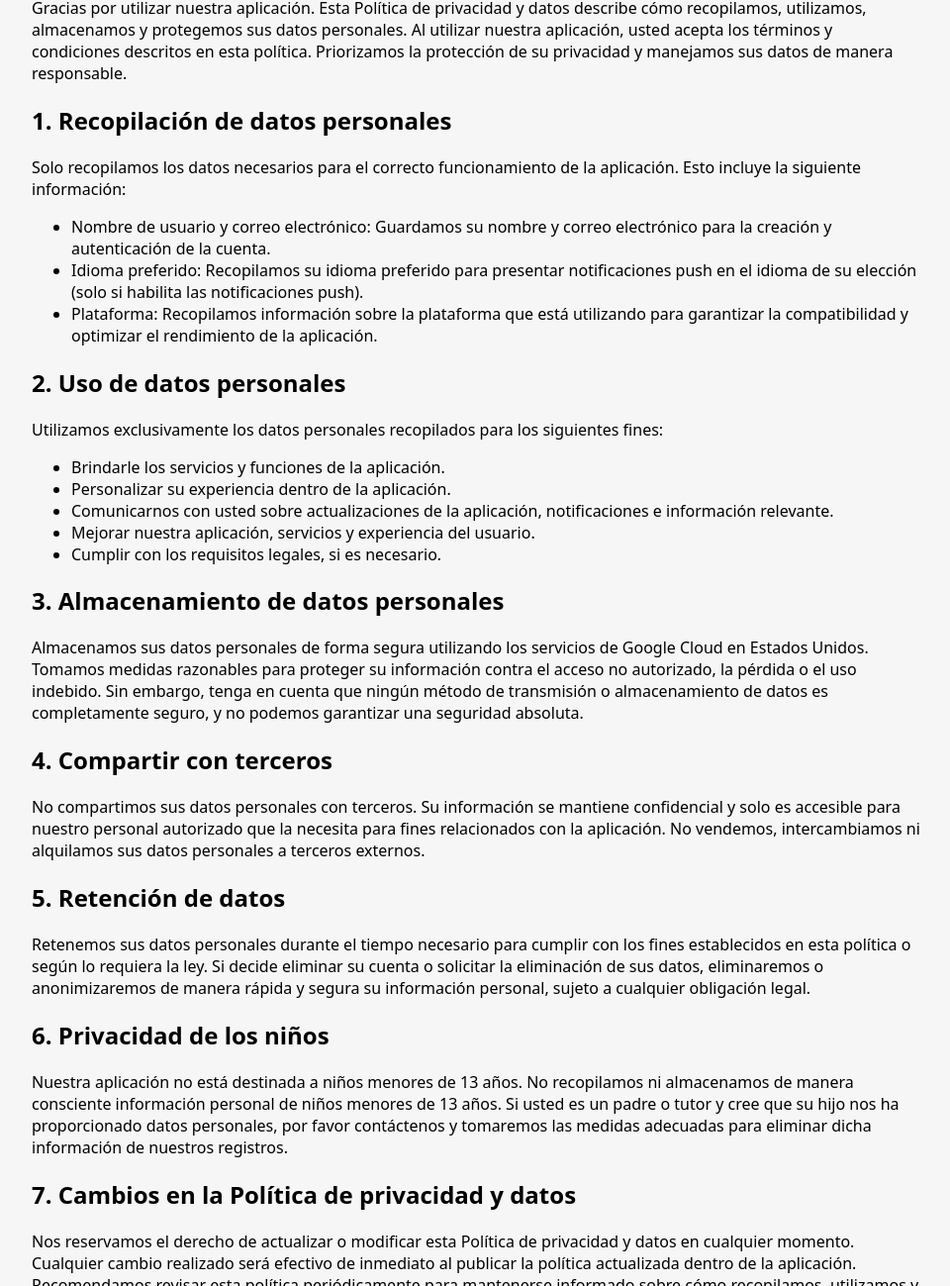
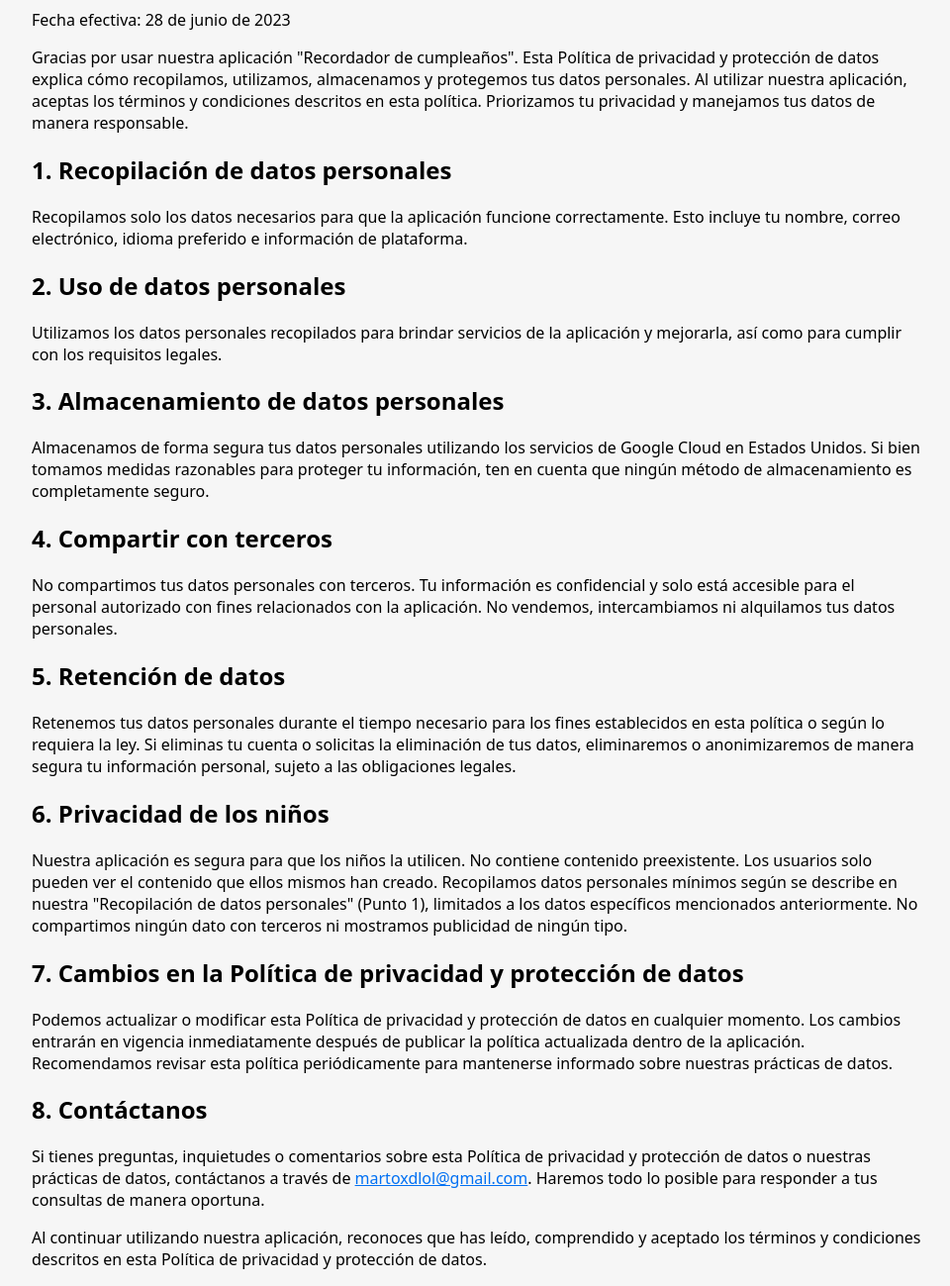
Before and after one commit to Martoxdlol/birthday_reminder, an Astro site in the folder docs/: page /es/privacy-policy in a window 1280 px wide. Shown: the part 201-1500 px from the top of the page at 99% size, without its empty margins (158-1118 px from the left). Built offline with nearby package versions, Linux system fonts and the light colour scheme; Astro itself is replaced by a stand-in of ours.

Commit message:
changes to privacy policy

```diff
--- a/docs/src/components/PrivacyPolicyES.astro
+++ b/docs/src/components/PrivacyPolicyES.astro
@@ -1,97 +1,72 @@
-<h1>Política de privacidad y datos</h1>
-<p>Fecha de vigencia: 2023-06-22</p>
+<h1>Política de privacidad y protección de datos</h1>
+<p>Fecha efectiva: 28 de junio de 2023</p>
 <p>
-    Gracias por utilizar nuestra aplicación. Esta Política de privacidad y datos
-    describe cómo recopilamos, utilizamos, almacenamos y protegemos sus datos
-    personales. Al utilizar nuestra aplicación, usted acepta los términos y
-    condiciones descritos en esta política. Priorizamos la protección de su
-    privacidad y manejamos sus datos de manera responsable.
+    Gracias por usar nuestra aplicación "Recordador de cumpleaños". Esta
+    Política de privacidad y protección de datos explica cómo recopilamos,
+    utilizamos, almacenamos y protegemos tus datos personales. Al utilizar
+    nuestra aplicación, aceptas los términos y condiciones descritos en esta
+    política. Priorizamos tu privacidad y manejamos tus datos de manera
+    responsable.
 </p>
 <h2>1. Recopilación de datos personales</h2>
 <p>
-    Solo recopilamos los datos necesarios para el correcto funcionamiento de la
-    aplicación. Esto incluye la siguiente información:
+    Recopilamos solo los datos necesarios para que la aplicación funcione
+    correctamente. Esto incluye tu nombre, correo electrónico, idioma preferido
+    e información de plataforma.
 </p>
-<ul>
-    <li>
-        Nombre de usuario y correo electrónico: Guardamos su nombre y correo
-        electrónico para la creación y autenticación de la cuenta.
-    </li>
-    <li>
-        Idioma preferido: Recopilamos su idioma preferido para presentar
-        notificaciones push en el idioma de su elección (solo si habilita las
-        notificaciones push).
-    </li>
-    <li>
-        Plataforma: Recopilamos información sobre la plataforma que está
-        utilizando para garantizar la compatibilidad y optimizar el rendimiento
-        de la aplicación.
-    </li>
-</ul>
 <h2>2. Uso de datos personales</h2>
 <p>
-    Utilizamos exclusivamente los datos personales recopilados para los
-    siguientes fines:
+    Utilizamos los datos personales recopilados para brindar servicios de la
+    aplicación y mejorarla, así como para cumplir con los requisitos legales.
 </p>
-<ul>
-    <li>Brindarle los servicios y funciones de la aplicación.</li>
-    <li>Personalizar su experiencia dentro de la aplicación.</li>
-    <li>
-        Comunicarnos con usted sobre actualizaciones de la aplicación,
-        notificaciones e información relevante.
-    </li>
-    <li>Mejorar nuestra aplicación, servicios y experiencia del usuario.</li>
-    <li>Cumplir con los requisitos legales, si es necesario.</li>
-</ul>
 <h2>3. Almacenamiento de datos personales</h2>
 <p>
-    Almacenamos sus datos personales de forma segura utilizando los servicios de
-    Google Cloud en Estados Unidos. Tomamos medidas razonables para proteger su
-    información contra el acceso no autorizado, la pérdida o el uso indebido.
-    Sin embargo, tenga en cuenta que ningún método de transmisión o
-    almacenamiento de datos es completamente seguro, y no podemos garantizar una
-    seguridad absoluta.
+    Almacenamos de forma segura tus datos personales utilizando los servicios de
+    Google Cloud en Estados Unidos. Si bien tomamos medidas razonables para
+    proteger tu información, ten en cuenta que ningún método de almacenamiento
+    es completamente seguro.
 </p>
 <h2>4. Compartir con terceros</h2>
 <p>
-    No compartimos sus datos personales con terceros. Su información se mantiene
-    confidencial y solo es accesible para nuestro personal autorizado que la
-    necesita para fines relacionados con la aplicación. No vendemos,
-    intercambiamos ni alquilamos sus datos personales a terceros externos.
+    No compartimos tus datos personales con terceros. Tu información es
+    confidencial y solo está accesible para el personal autorizado con fines
+    relacionados con la aplicación. No vendemos, intercambiamos ni alquilamos
+    tus datos personales.
 </p>
 <h2>5. Retención de datos</h2>
 <p>
-    Retenemos sus datos personales durante el tiempo necesario para cumplir con
-    los fines establecidos en esta política o según lo requiera la ley. Si
-    decide eliminar su cuenta o solicitar la eliminación de sus datos,
-    eliminaremos o anonimizaremos de manera rápida y segura su información
-    personal, sujeto a cualquier obligación legal.
+    Retenemos tus datos personales durante el tiempo necesario para los fines
+    establecidos en esta política o según lo requiera la ley. Si eliminas tu
+    cuenta o solicitas la eliminación de tus datos, eliminaremos o
+    anonimizaremos de manera segura tu información personal, sujeto a las
+    obligaciones legales.
 </p>
 <h2>6. Privacidad de los niños</h2>
 <p>
-    Nuestra aplicación no está destinada a niños menores de 13 años. No
-    recopilamos ni almacenamos de manera consciente información personal de
-    niños menores de 13 años. Si usted es un padre o tutor y cree que su hijo
-    nos ha proporcionado datos personales, por favor contáctenos y tomaremos las
-    medidas adecuadas para eliminar dicha información de nuestros registros.
-
-    <h2>7. Cambios en la Política de privacidad y datos</h2>
-    <p>
-        Nos reservamos el derecho de actualizar o modificar esta Política de
-        privacidad y datos en cualquier momento. Cualquier cambio realizado será
-        efectivo de inmediato al publicar la política actualizada dentro de la
-        aplicación. Recomendamos revisar esta política periódicamente para
-        mantenerse informado sobre cómo recopilamos, utilizamos y protegemos sus
-        datos personales.
-    </p>
-    <h2>8. Contáctanos</h2>
-    <p>
-        Si tienes alguna pregunta, inquietud o comentario sobre esta Política de
-        privacidad y datos o nuestras prácticas de datos, contáctanos a través
-        de <a href="mailto:martoxdlol@gmail.com">martoxdlol@gmail.com</a>.
-        Haremos todo lo posible para abordar y resolver tus consultas de manera
-        oportuna. Al continuar utilizando nuestra aplicación, reconoces que has
-        leído, comprendido y aceptado los términos y condiciones descritos en
-        esta Política de privacidad y datos.
-    </p>
+    Nuestra aplicación es segura para que los niños la utilicen. No contiene
+    contenido preexistente. Los usuarios solo pueden ver el contenido que ellos
+    mismos han creado. Recopilamos datos personales mínimos según se describe en
+    nuestra "Recopilación de datos personales" (Punto 1), limitados a los datos
+    específicos mencionados anteriormente. No compartimos ningún dato con
+    terceros ni mostramos publicidad de ningún tipo.
 </p>
+<h2>7. Cambios en la Política de privacidad y protección de datos</h2>
+<p>
+    Podemos actualizar o modificar esta Política de privacidad y protección de
+    datos en cualquier momento. Los cambios entrarán en vigencia inmediatamente
+    después de publicar la política actualizada dentro de la aplicación.
+    Recomendamos revisar esta política periódicamente para mantenerse informado
+    sobre nuestras prácticas de datos.
+</p>
+<h2>8. Contáctanos</h2>
+<p>
+    Si tienes preguntas, inquietudes o comentarios sobre esta Política de
+    privacidad y protección de datos o nuestras prácticas de datos, contáctanos
+    a través de <a href="mailto:martoxdlol@gmail.com">martoxdlol@gmail.com</a>.
+    Haremos todo lo posible para responder a tus consultas de manera oportuna.
+</p>
+<p>
+    Al continuar utilizando nuestra aplicación, reconoces que has leído,
+    comprendido y aceptado los términos y condiciones descritos en esta Política
+    de privacidad y protección de datos.
+</p>
--- a/docs/src/layouts/DocLayout.astro
+++ b/docs/src/layouts/DocLayout.astro
@@ -14,10 +14,32 @@ const { title, lang } = Astro.props;
         <nav>
             <ul>
                 <li><a href="../">{lang === "es" ? "Inicio" : "Home"}</a></li>
-                <li><a href="https://birthday-remainder-app.web.app/app/">APP</a></li>
-                <li><a href="https://play.google.com/store/apps/details?id=net.tomascichero.birthdayremainder">Play store</a></li>
+                <li>
+                    <a href="https://birthday-remainder-app.web.app/app/"
+                        >{lang === "es" ? "ABRIR" : "OPEN"} APP</a>
+                </li>
             </ul>
         </nav>
+        <div style="display: flex; gap: 10px;">
+            <img src="/favicon.png" width="50px" alt="Icon" />
+            <div>
+                <div>
+                    <b>
+                        {
+                            lang === "es"
+                                ? "Recordador de cumpleaños"
+                                : "Birthday Reminder"
+                        }
+                    </b>
+                </div>
+                <div>
+                    <a
+                        href="https://play.google.com/store/apps/details?id=net.tomascichero.birthdayremainder"
+                        >Get on Play Ptore</a
+                    >
+                </div>
+            </div>
+        </div>
     </header>
     <slot />
 </Layout>
```
Also changed, not shown: docs/src/components/PrivacyPolicyEN.astro (+34 -70 lines).
